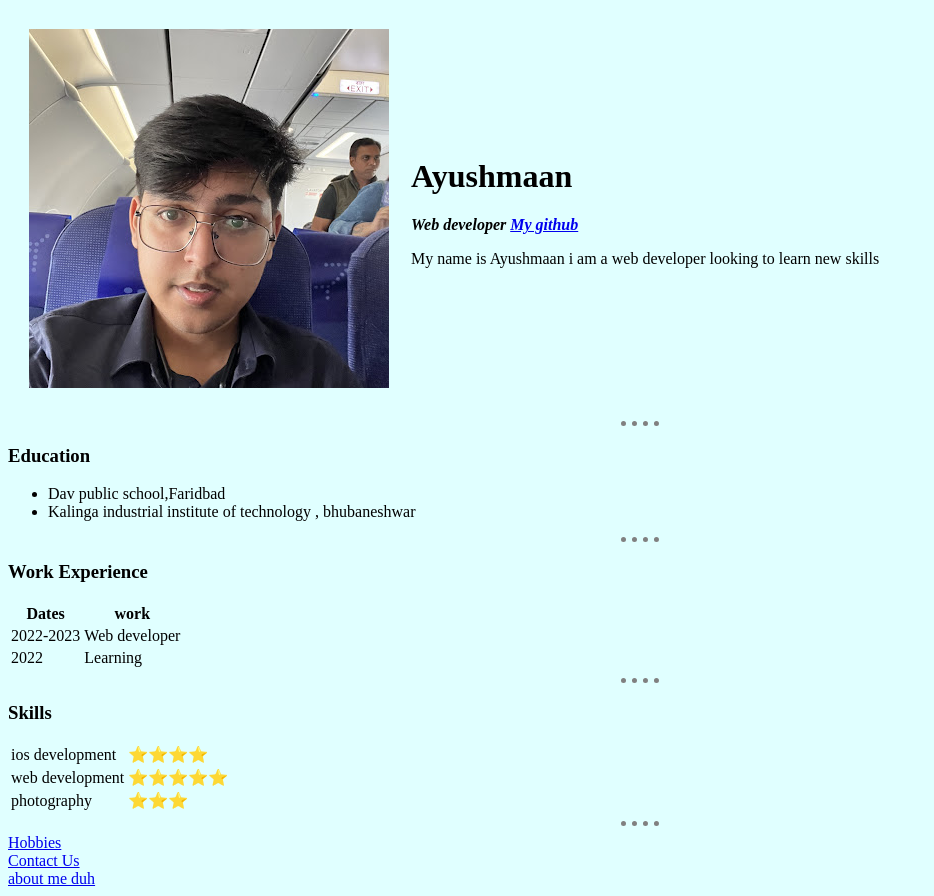
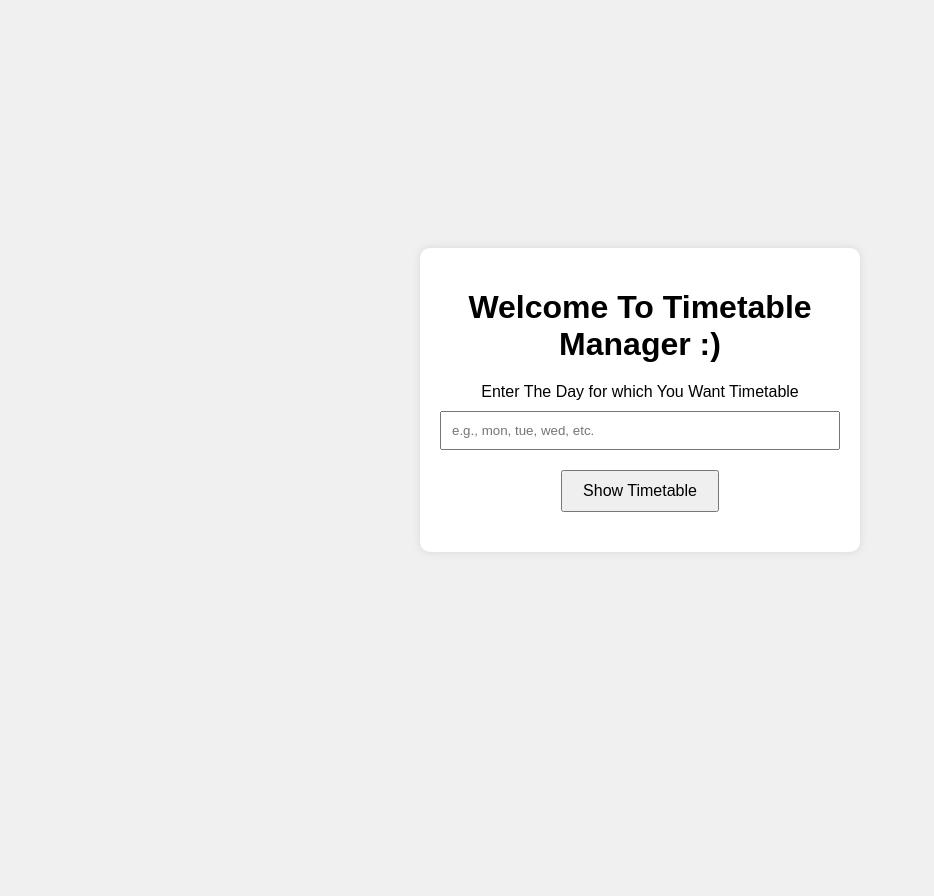
Before and after one commit to sudomaan/cv, a plain HTML site: page index.html in a window 1280 px wide. Shown: the whole page, without its empty margins (0-934 px from the left). After the commit the page ends 800 px from the top, so only its background shows below. Drawn offline with Linux system fonts and the light colour scheme.

Commit message:
Add files via upload

```diff
--- a/index.html
+++ b/index.html
@@ -1,86 +1,100 @@
 <!DOCTYPE html>
+<html lang="en">
 <head>
     <meta charset="UTF-8">
-    <title>Ayushmaan personal site</title>
+    <meta name="viewport" content="width=device-width, initial-scale=1.0">
+    <title>Timetable Manager</title>
     <style>
-        body {background-color:lightcyan;
-         }
-         hr {
-            border-style: none;
-             border-top-style: dotted ;
-             width: 3%;
-             border-color: grey;
-             border-width: 5px;
-            }
+        body {
+            font-family: Arial, sans-serif;
+            display: flex;
+            justify-content: center;
+            align-items: center;
+            height: 100vh;
+            background-color: #f0f0f0;
+            margin: 0;
+        }
+
+        .container {
+            text-align: center;
+            background-color: #fff;
+            padding: 20px;
+            border-radius: 10px;
+            box-shadow: 0 0 10px rgba(0, 0, 0, 0.1);
+            max-width: 400px;
+            width: 100%;
+        }
+
+        h1 {
+            margin-bottom: 20px;
+        }
+
+        label {
+            display: block;
+            margin-bottom: 10px;
+        }
+
+        input {
+            padding: 10px;
+            width: 100%;
+            box-sizing: border-box;
+            margin-bottom: 20px;
+        }
+
+        button {
+            padding: 10px 20px;
+            font-size: 16px;
+            cursor: pointer;
+        }
+
+        p {
+            margin-top: 20px;
+            font-size: 18px;
+            white-space: pre-line;
+        }
     </style>
 </head>
 <body>
-    <table cellspacing="20">
-        <tr>
-            <td><img src="ayushmaan.jpg" alt="Ayushmaan profile picture "></td>
-            <td><h1>Ayushmaan</h1>
-                <p><em><strong>Web developer <a href="https://github.com/sudomaan">My github</a></strong></em></p>
-                <p> My name is Ayushmaan i am a web developer looking to learn new skills </p></td>
-        </tr>
-    </table>
-    <hr>
-    <h3>Education</h3>
-    <ul><li> Dav public school,Faridbad</li>
-    <li>Kalinga industrial institute of technology , bhubaneshwar</li></ul>
-    <hr>
-    <h3>Work Experience</h3>
-    <table>
-        <thead><tr><th>Dates</th>
-        <th>work</th></tr></thead>
-        <tbody>
+    <div class="container">
+        <h1>Welcome To Timetable Manager :)</h1>
+        <label for="dayInput">Enter The Day for which You Want Timetable</label>
+        <input type="text" id="dayInput" placeholder="e.g., mon, tue, wed, etc.">
+        <button id="showButton">Show Timetable</button>
+        <p id="resultText"></p>
+    </div>
+    <script>
+        document.getElementById('showButton').addEventListener('click', function() {
+            const day = document.getElementById('dayInput').value.toLowerCase();
+            let timetable;
 
-        </tbody>
-        <tfoot>
-
-        </tfoot><tbody>
-        <tr><td>2022-2023</td>
-        <td> Web developer </td>
-    </tr>
-        <tr><td>2022</td>
-        <td> Learning</td>
-      </tr>
-       </tbody>
-       </table>
-       <hr>
-        <h3>Skills</h3>
-      <table>
-        <tr>
-            <td>
-                ios development
-            </td>
-            <td>⭐⭐⭐⭐
-
-         </td>
-        </tr>
-        <tr>
-            <td>
-                web development
-            </td>
-            <td>
-                ⭐⭐⭐⭐⭐
-            </td>
-        </tr>
-        <tr>
-            <td>
-                photography
-            </td>
-            <td>
-                ⭐⭐⭐
-            </td>
-        </tr>
-      </table>
-
-
-    <hr>
-    <a href="hobbies.html">Hobbies</a>
-    <br>
-    <a href="contact.html">Contact Us </a>
-    <br>
-    <a href="about me.html">about me duh </a>
+            switch (day) {
+                case 'mon':
+                    timetable = 'For Monday:\n03:00-04:00 HPC [B-301]\n// Total Time: 1 HRS //';
+                    break;
+                case 'tue':
+                    timetable = 'For Tuesday:\n09:00-10:00 SE [B-304]\n10:00-11:00 EE [B-304]\n11:00-12:00 DAA [A-LH-207]\n12:00-02:00 CN(L) [WL-102]\n04:00-05:00 CD [A-LH-109]\n// Total Time: 6 HRS //';
+                    break;
+                case 'wed':
+                    timetable = 'For Wednesday:\n10:00-11:00 CN [B-302]\n11:00-12:00 CD [A-LH-109]\n12:00-01:00 HPC [B-301]\n// Total Time: 3 HRS //';
+                    break;
+                case 'thr':
+                    timetable = 'For Thursday:\n10:00-11:00 DAA [B-303]\n11:00-12:00 EE [B-301]\n12:00-01:00 CN [B-301]\n01:00-02:00 SE [B-301]\n04:00-05:00 HPC [B-301]\n// Total Time: 5 HRS //';
+                    break;
+                case 'fri':
+                    timetable = 'For Friday:\n09:00-10:00 EE [B-306]\n10:00-11:00 SE [B-306]\n01:00-02:00 CD [A-LH-109]\n// Total Time: 3 HRS //';
+                    break;
+                case 'sat':
+                    timetable = 'For Saturday:\n08:00-09:00 CN [B-205]\n09:00-11:00 DAA(L) [WL-102]\n11:00-12:00 DAA [B-205]\n12:00-01:00 SE [B-205]\n// Total Time: 5 HRS //';
+                    break;
+                case 'sun':
+                    timetable = 'No Schedule For Today Enjoy!!!';
+                    break;
+                default:
+                    timetable = 'Invalid Input -_-';
+                    break;
+            }
+            document.getElementById('resultText').textContent = timetable;
+        });
+    </script>
 </body>
 </html>
```
